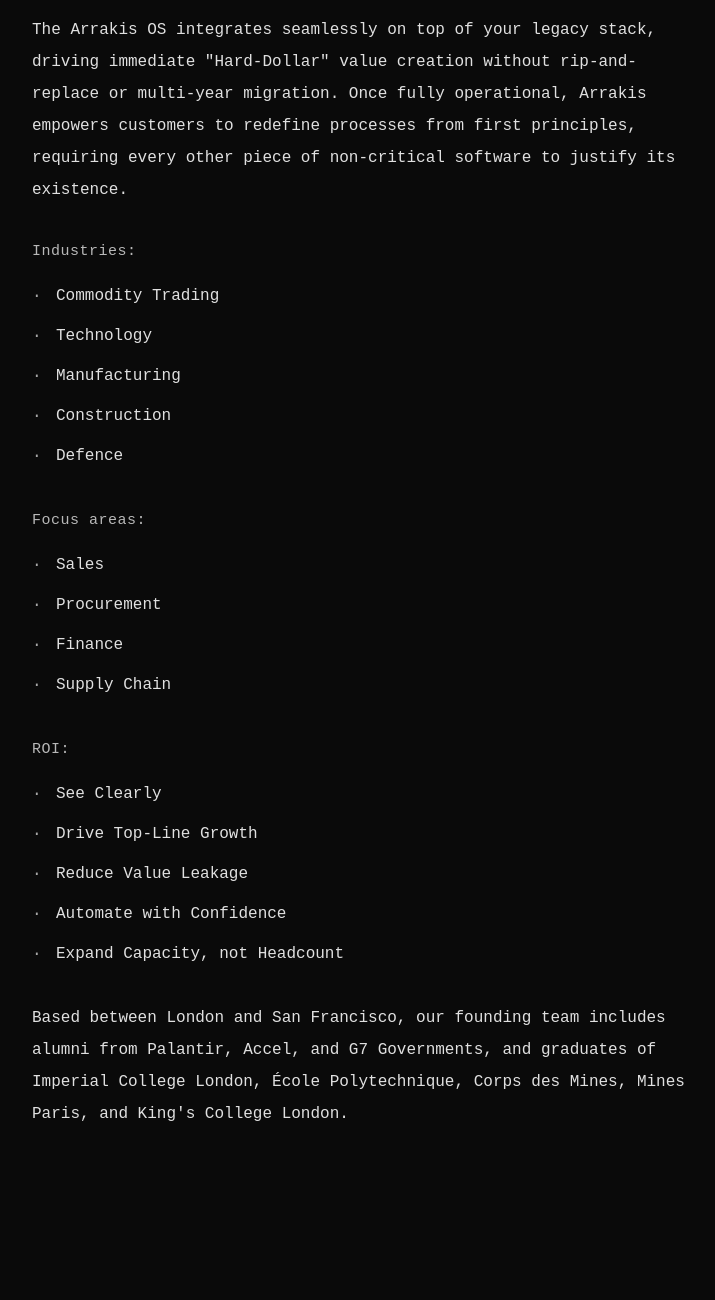
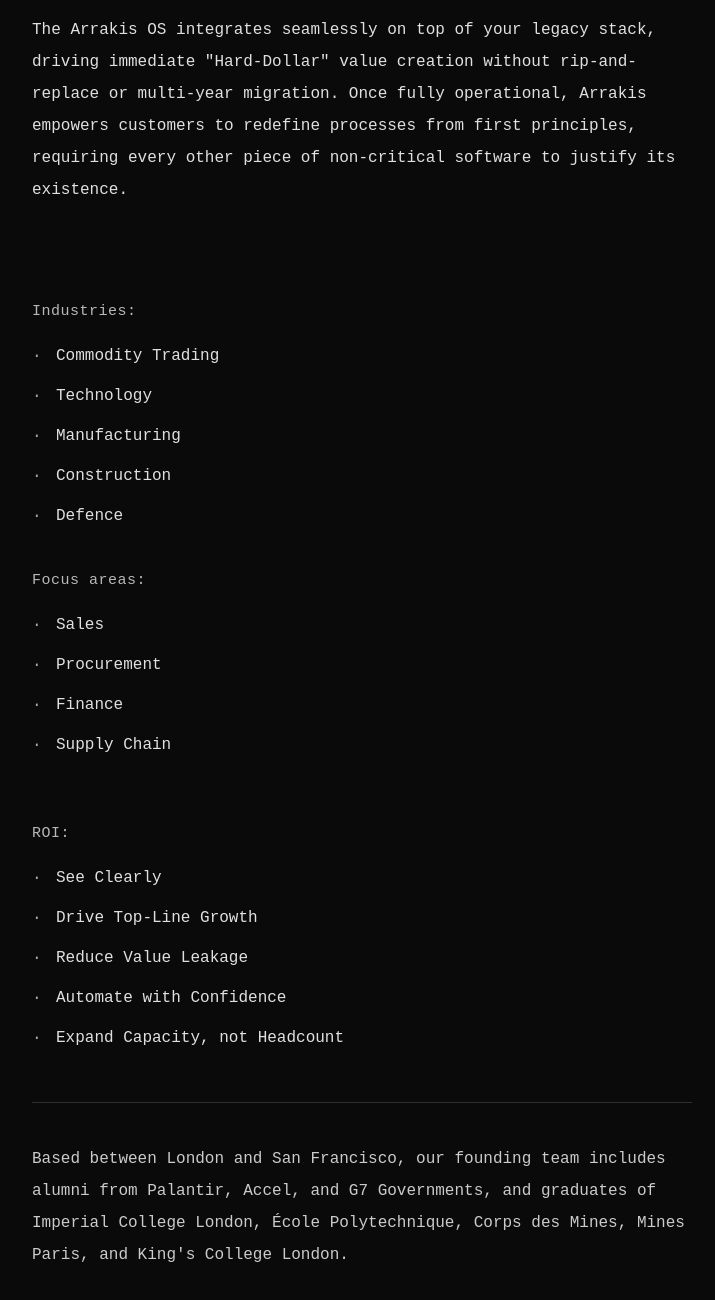
Before and after one commit to fqlrafael-art/Arrakis-Website, a plain HTML site: page index.html in a window 1280 px wide. Shown: the part 1484-2784 px from the top of the page, without its empty margins (278-993 px from the left). Drawn offline with Linux system fonts and the light colour scheme.

Commit message:
Implement Option A narrative flow with visual hierarchy and spacing

```diff
--- a/index.html
+++ b/index.html
@@ -227,6 +227,26 @@
             color: var(--text-secondary);
         }
 
+        /* Section dividers for narrative flow */
+        .manifesto-section-divider {
+            margin: 3em 0 2.5em 0;
+            height: 1px;
+            background: transparent;
+        }
+
+        /* Extra emphasis for ROI section (climax) */
+        .manifesto-roi-section {
+            margin-top: 3.5em;
+        }
+
+        /* Team section closer */
+        .manifesto-team {
+            margin-top: 3em;
+            padding-top: 2.5em;
+            border-top: 1px solid var(--border-color);
+            opacity: 0.9;
+        }
+
         @media (max-width: 768px) {
             .title {
                 font-size: 36px;
@@ -304,6 +324,8 @@
 
         <p>The Arrakis OS integrates seamlessly on top of your legacy stack, driving immediate "Hard-Dollar" value creation without rip-and-replace or multi-year migration. Once fully operational, Arrakis empowers customers to redefine processes from first principles, requiring every other piece of non-critical software to justify its existence.</p>
 
+        <div class="manifesto-section-divider"></div>
+
         <p><strong>Industries:</strong></p>
         <ul>
             <li>Commodity Trading</li>
@@ -321,6 +343,7 @@
             <li>Supply Chain</li>
         </ul>
 
+        <div class="manifesto-roi-section">
             <p><strong>ROI:</strong></p>
             <ul>
                 <li>See Clearly</li>
@@ -329,8 +352,9 @@
                 <li>Automate with Confidence</li>
                 <li>Expand Capacity, not Headcount</li>
             </ul>
+        </div>
 
-        <p>Based between London and San Francisco, our founding team includes alumni from Palantir, Accel, and G7 Governments, and graduates of Imperial College London, École Polytechnique, Corps des Mines, Mines Paris, and King's College London.</p>
+        <p class="manifesto-team">Based between London and San Francisco, our founding team includes alumni from Palantir, Accel, and G7 Governments, and graduates of Imperial College London, École Polytechnique, Corps des Mines, Mines Paris, and King's College London.</p>
     </div>
 
     <script>
```
Lines whose indentation alone changed are shown as unchanged.
